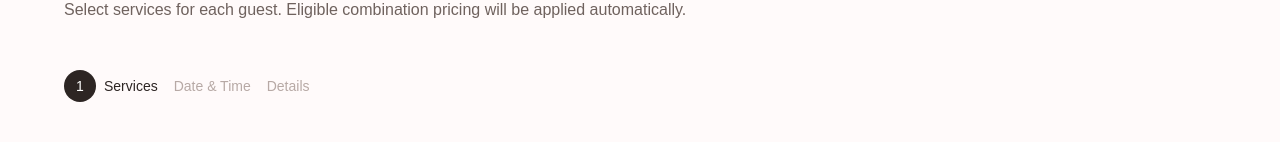
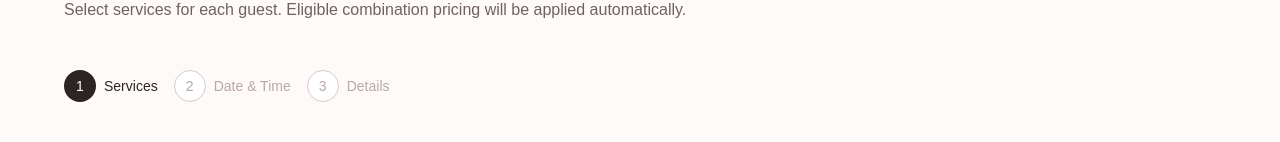
Before and after one commit to Cesareyu/maki-nail-studio, a Next.js app: page /book in a window 1280 px wide. Shown: the part 243-385 px from the top of the page. Built offline with nearby package versions, Linux system fonts and the light colour scheme.

Commit message:
Add dynamic booking step navigation

```diff
--- a/app/book/page.tsx
+++ b/app/book/page.tsx
@@ -16,39 +16,6 @@ export default function BookPage() {
 return (
   <main className="min-h-screen bg-[#fffafa] px-5 py-16 md:px-8">
     <div className="mx-auto max-w-6xl">
-        <header className="mb-12">
-          <p className="text-sm uppercase tracking-[0.3em] text-[#b8574d]">
-            Book an appointment
-          </p>
-
-          <h1 className="mt-4 text-4xl font-semibold tracking-tight text-[#2d2523] md:text-5xl">
-            Choose your services
-          </h1>
-
-          <p className="mt-4 max-w-3xl text-[#6f625e]">
-            Select services for each guest.
-            Eligible combination pricing will be
-            applied automatically.
-          </p>
-        </header>
-
-        <div className="mb-10 flex items-center gap-4 text-sm">
-          <div className="flex items-center gap-2 font-medium text-[#2d2523]">
-            <span className="flex h-8 w-8 items-center justify-center rounded-full bg-[#2d2523] text-white">
-              1
-            </span>
-            Services
-          </div>
-
-          <span className="text-[#b7a9a5]">
-            Date &amp; Time
-          </span>
-
-          <span className="text-[#b7a9a5]">
-            Details
-          </span>
-        </div>
-
       <BookingFlow
         services={activeServices}
         bundles={activeBundles}
--- a/components/booking/booking-flow.tsx
+++ b/components/booking/booking-flow.tsx
@@ -1,5 +1,6 @@
 "use client";
 
+import { BookingStepHeader } from "@/components/booking/booking-step-header";
 import { calculateAvailableStartTimes } from "@/lib/availability";
 import { calculateGuestBookingSummary } from "@/lib/booking-summary";
 import { useState } from "react";
@@ -83,6 +84,13 @@ export function BookingFlow({
 
 if (activeStep === "date-time") {
   return (
+    <>
+      <BookingStepHeader
+        currentStep={2}
+        title="Choose a date and time"
+        description="Select an available appointment time for your group."
+      />
+
       <DateTimeSelection
         selectedDate={selectedDate}
         selectedStartTime={selectedStartTime}
@@ -93,10 +101,18 @@ if (activeStep === "date-time") {
         onTimeChange={setSelectedStartTime}
         onBack={() => setActiveStep("services")}
       />
+    </>
   );
 }
+
 return (
   <>
+    <BookingStepHeader
+      currentStep={1}
+      title="Choose your services"
+      description="Select services for each guest. Eligible combination pricing will be applied automatically."
+    />
+
     <ServiceSelection
       services={services}
       bundles={bundles}
--- /dev/null
+++ b/components/booking/booking-step-header.tsx
@@ -0,0 +1,68 @@
+type BookingStepHeaderProps = {
+  currentStep: 1 | 2 | 3;
+  title: string;
+  description: string;
+};
+
+const steps = [
+  { number: 1, label: "Services" },
+  { number: 2, label: "Date & Time" },
+  { number: 3, label: "Details" },
+] as const;
+
+export function BookingStepHeader({
+  currentStep,
+  title,
+  description,
+}: BookingStepHeaderProps) {
+  return (
+    <>
+      <header className="mb-12">
+        <p className="text-sm uppercase tracking-[0.3em] text-[#b8574d]">
+          Book an appointment
+        </p>
+
+        <h1 className="mt-4 text-4xl font-semibold tracking-tight text-[#2d2523] md:text-5xl">
+          {title}
+        </h1>
+
+        <p className="mt-4 max-w-3xl text-[#6f625e]">
+          {description}
+        </p>
+      </header>
+
+      <nav
+        aria-label="Booking progress"
+        className="mb-10 flex flex-wrap items-center gap-4 text-sm"
+      >
+        {steps.map((step) => {
+          const isActive = currentStep === step.number;
+          const isCompleted = currentStep > step.number;
+
+          return (
+            <div
+              key={step.number}
+              className={`flex items-center gap-2 ${
+                isActive || isCompleted
+                  ? "font-medium text-[#2d2523]"
+                  : "text-[#b7a9a5]"
+              }`}
+            >
+              <span
+                className={`flex h-8 w-8 items-center justify-center rounded-full ${
+                  isActive || isCompleted
+                    ? "bg-[#2d2523] text-white"
+                    : "border border-[#d8cbc7] bg-white"
+                }`}
+              >
+                {step.number}
+              </span>
+
+              {step.label}
+            </div>
+          );
+        })}
+      </nav>
+    </>
+  );
+}
--- a/components/booking/date-time-selection.tsx
+++ b/components/booking/date-time-selection.tsx
@@ -23,18 +23,7 @@ export function DateTimeSelection({
 }: DateTimeSelectionProps) {
 
   return (
-    <section className="mx-auto max-w-6xl px-6 py-12">
-      <p className="text-sm uppercase tracking-[0.2em] text-[#8b574d]">
-        Book an appointment
-      </p>
-
-      <h1 className="mt-3 text-4xl font-semibold text-[#2d2523]">
-        Choose a date and time
-      </h1>
-
-      <p className="mt-3 text-[#6f6561]">
-        Select your preferred appointment date.
-      </p>
+    <section className="pb-16">
 
       <div className="mt-10 rounded-3xl border border-[#eadfdc] bg-white p-6">
         <label
```
Lines whose indentation alone changed are shown as unchanged.
